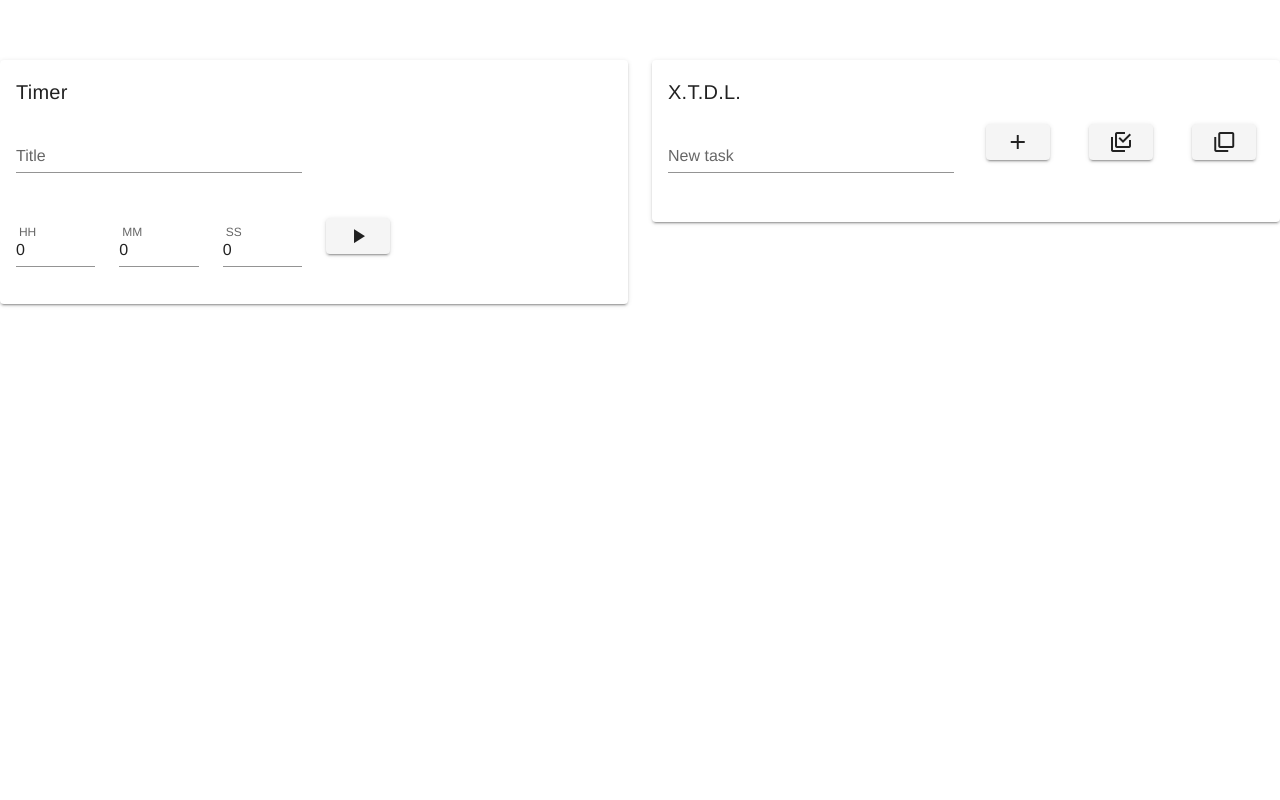
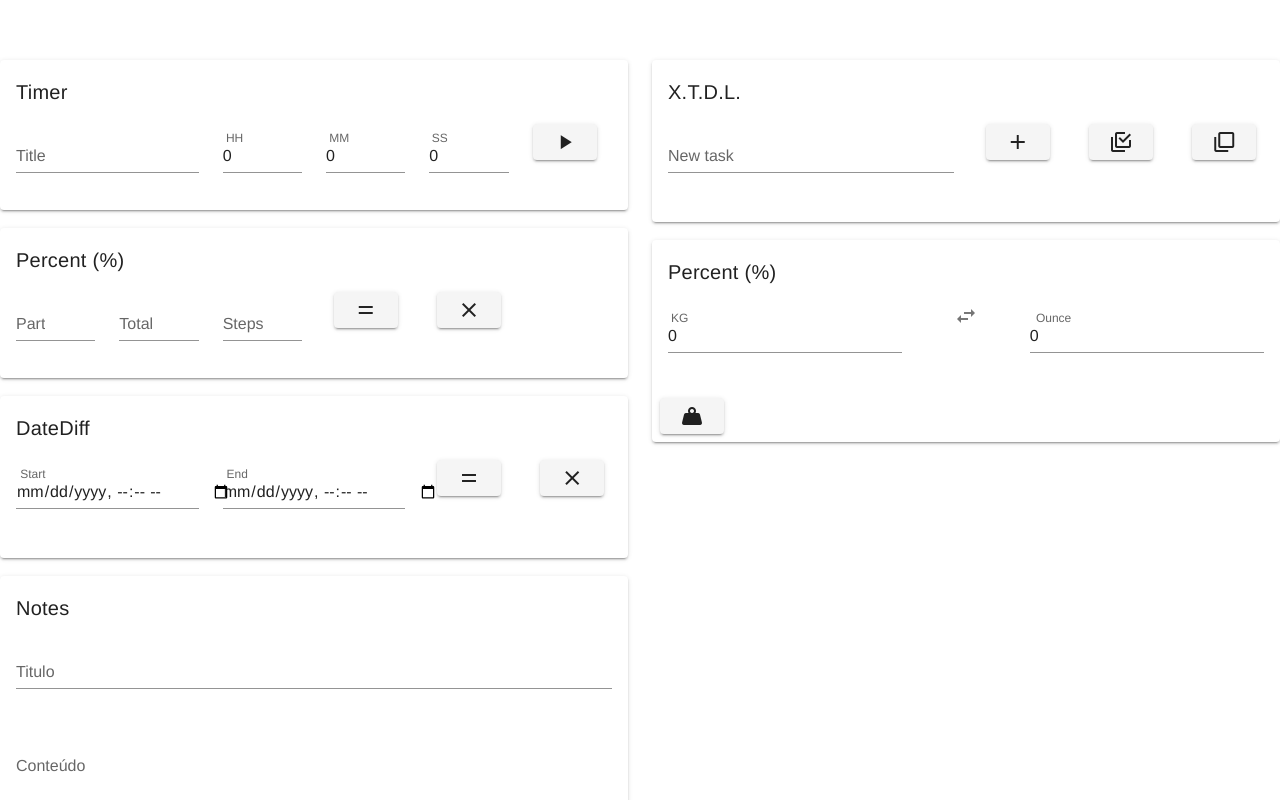
Before and after one commit to SauloTracer/Vue2Playground, a Vue app: page / in a window 1280 px wide. Shown: the top 800 px of the page. Built offline with nearby package versions, Linux system fonts and the light colour scheme; what vue-apexcharts would draw is missing.

Commit message:
Initial Commit: VueTimer, XTDL, Percent, DateDiff, etc

```diff
--- a/src/App.vue
+++ b/src/App.vue
@@ -4,9 +4,17 @@
       <v-row>
         <v-col cols="6">
           <timers v-show="timers" />
+          <br />
+          <percent v-show="percent" />
+          <br />
+          <date-diff v-show="dateDiff" />
+          <br />
+          <notes v-show="notes" />
         </v-col>
         <v-col cols="6">
           <todo v-show="todo" />
+          <br />
+          <kg-ounce v-show="kgOunce" />
         </v-col>
       </v-row>
     </div>
@@ -16,10 +24,14 @@
 <script>
 import timers from "./components/timers";
 import todo from "./components/todo";
+import percent from "./components/percent";
+import dateDiff from "./components/dateDiff";
+import notes from "./components/notes";
+import kgOunce from "./components/kgOunce.vue";
 
 export default {
-  name: "Timer",
-  components: { todo, timers },
+  name: "Tracer",
+  components: { todo, timers, percent, dateDiff, notes, kgOunce },
   data() {
     return {
       time: 10,
@@ -27,6 +39,10 @@ export default {
       comps: [],
       timers: true,
       todo: true,
+      percent: true,
+      dateDiff: true,
+      kgOunce: true,
+      notes: true,
     };
   },
 };
--- /dev/null
+++ b/src/components/dateDiff.vue
@@ -0,0 +1,124 @@
+<template>
+  <v-card>
+    <v-card-title>DateDiff</v-card-title>
+    <v-card-text>
+      <v-form ref="form" v-on:submit.prevent="() => {}">
+        <v-row>
+          <v-col cols="4">
+            <v-text-field
+              label="Start"
+              v-model="startDate"
+              :rules="rules.obrigatorio"
+              type="datetime-local"
+            ></v-text-field>
+          </v-col>
+          <v-col cols="4">
+            <v-text-field
+              label="End"
+              v-model="endDate"
+              :rules="rules.obrigatorio"
+              type="datetime-local"
+            ></v-text-field>
+          </v-col>
+          <v-col cols="2">
+            <v-btn color="orange" class="mx-2" @click="calc()">
+              <v-icon dark> mdi-equal </v-icon>
+            </v-btn>
+          </v-col>
+          <v-col cols="2">
+            <v-btn color="red" class="mx-2" @click="clear()">
+              <v-icon dark> mdi-close </v-icon>
+            </v-btn>
+          </v-col>
+        </v-row>
+      </v-form>
+      <v-row v-if="result">
+        <v-spacer></v-spacer>
+        <v-col cols="12">
+          <h2>
+            {{ result.totalDias ? `${result.totalDias} dia(s)` : "" }}
+            {{ result.horas ? `${result.horas} hora(s)` : "" }}
+            {{ result.minutos ? `${result.minutos} minuto(s)` : "" }}
+          </h2>
+          <h3 v-if="result.totalDias >= 30">
+            ~ {{ result.anos ? `${result.anos} ano(s)` : "" }}
+            {{ result.meses ? `${result.meses} mese(s)` : "" }}
+            {{ result.dias ? `${result.dias} dia(s)` : "" }}
+            {{ result.horas ? `${result.horas} hora(s)` : "" }}
+            {{ result.minutos ? `${result.minutos} minuto(s)` : "" }}
+          </h3>
+        </v-col>
+        <v-spacer></v-spacer>
+      </v-row>
+    </v-card-text>
+  </v-card>
+</template>
+
+<script>
+export default {
+  data() {
+    return {
+      startDate: 0,
+      endDate: 0,
+      result: {
+        anos: 0,
+        meses: 0,
+        dias: 0,
+        totalDias: 0,
+        horas: 0,
+        minutos: 0,
+      },
+      rules: {
+        obrigatorio: [(value) => !!value || "Preenchimento obrigatório!"],
+      },
+    };
+  },
+  methods: {
+    calc() {
+      let startDate = new Date(this.startDate);
+      let endDate = new Date(this.endDate);
+
+      let totalMs = endDate - startDate;
+      let remainingMs = totalMs;
+
+      let msDay = 86400000;
+      let msHour = 3600000;
+      let msMinute = 60000;
+
+      let dias = Math.floor(totalMs / msDay); //Um dia em milisegundos
+      let totalDias = dias;
+      remainingMs -= dias * msDay;
+
+      let horas = Math.floor(remainingMs / msHour);
+      remainingMs -= horas * msHour;
+
+      let minutos = Math.floor(remainingMs / msMinute);
+
+      let anos = Math.floor(dias / 365);
+      dias -= anos * 365;
+
+      let meses = Math.floor(dias / 30);
+      dias -= meses * 30;
+
+      this.result = { anos, meses, dias, totalDias, horas, minutos };
+    },
+    clear() {
+      this.$refs.form.reset();
+      this.result = {
+        anos: 0,
+        meses: 0,
+        dias: 0,
+        totalDias: 0,
+        horas: 0,
+        minutos: 0,
+      };
+    },
+  },
+  mounted() {
+    this.clear();
+  },
+};
+</script>
+
+<style scoped>
+</style>
--- /dev/null
+++ b/src/components/kgOunce.vue
@@ -0,0 +1,54 @@
+<template>
+  <v-card>
+    <v-card-title>Percent (%)</v-card-title>
+
+    <v-card-text>
+      <v-row>
+        <v-col cols="5">
+          <v-text-field
+            v-model="kg"
+            type="number"
+            label="KG"
+            @keypress.enter="convert"
+          />
+        </v-col>
+        <v-col cols="2">
+          <v-icon>mdi-swap-horizontal</v-icon>
+        </v-col>
+        <v-col cols="5">
+          <v-text-field
+            v-model="ounce"
+            type="number"
+            label="Ounce"
+            @keypress.enter="convert"
+          />
+        </v-col>
+      </v-row>
+    </v-card-text>
+
+    <v-card-actions>
+      <v-btn @click="convert" primary ref="btnConvert">
+        <v-icon>mdi-weight</v-icon>
+      </v-btn>
+    </v-card-actions>
+  </v-card>
+</template>
+
+<script>
+export default {
+  data: () => ({
+    kg: 0,
+    ounce: 0,
+  }),
+  methods: {
+    convert() {
+      if (this.kg) {
+        this.ounce = this.kg / 0.0283495;
+      } else if (this.ounce) {
+        this.kg = this.ounce * 0.0283495;
+      }
+    },
+  },
+  mounted() {},
+};
+</script>
--- /dev/null
+++ b/src/components/notes.vue
@@ -0,0 +1,100 @@
+<template>
+  <v-card>
+    <v-card-title>Notes</v-card-title>
+    <v-card-text>
+      <v-form ref="form" v-on:submit.prevent="() => {}">
+        <v-row>
+          <v-col>
+            <v-text-field
+              label="Titulo"
+              v-model="note.title"
+              :rules="rules.obrigatorio"
+              type="text"
+            ></v-text-field>
+          </v-col>
+        </v-row>
+        <v-row>
+          <v-col>
+            <v-textarea
+              label="Conteúdo"
+              v-model="note.content"
+              :rules="rules.obrigatorio"
+              type="number"
+            ></v-textarea>
+          </v-col>
+        </v-row>
+        <v-row>
+          <v-col cols="2">
+            <v-text-field
+              label="Tags"
+              v-model="note.tags"
+              type="text"
+            ></v-text-field>
+          </v-col>
+        </v-row>
+        <v-row>
+          <v-col cols="2">
+            <v-btn color="orange" class="mx-2" @click="save()">
+              <v-icon dark> mdi-save </v-icon>
+            </v-btn>
+          </v-col>
+          <v-col cols="2">
+            <v-btn color="red" class="mx-2" @click="clear()">
+              <v-icon dark> mdi-close </v-icon>
+            </v-btn>
+          </v-col>
+        </v-row>
+      </v-form>
+
+      <!--
+        Listar notas organizadas por tags
+      -->
+    </v-card-text>
+  </v-card>
+</template>
+
+<script>
+export default {
+  data() {
+    return {
+      notes: [],
+      note: {
+        id: 0,
+        title: "",
+        content: "",
+        tags: [],
+        links: [],
+      },
+      rules: {
+        obrigatorio: [(value) => !!value || "Preenchimento obrigatório!"],
+      },
+    };
+  },
+  methods: {
+    save() {
+      this.notes.push(this.note);
+      this.saveNotes();
+      this.clear();
+    },
+    saveNotes() {
+      localStorage.setItem("notes", JSON.stringify(this.notes));
+    },
+    clear() {
+      this.$refs.form.reset();
+      this.note = {
+        id: 0,
+        title: "",
+        content: "",
+        tags: [],
+        links: [],
+      };
+    },
+  },
+  mounted() {
+    this.clear();
+  },
+};
+</script>
+
+<style scoped>
+</style>
--- /dev/null
+++ b/src/components/percent.vue
@@ -0,0 +1,95 @@
+<template>
+  <v-card>
+    <v-card-title>Percent (%)</v-card-title>
+    <v-card-text>
+      <v-form ref="form" v-on:submit.prevent="() => {}">
+        <v-row>
+          <v-col cols="2">
+            <v-text-field
+              label="Part"
+              v-model="part"
+              :rules="rules.obrigatorio"
+              type="number"
+            ></v-text-field>
+          </v-col>
+          <v-col cols="2">
+            <v-text-field
+              label="Total"
+              v-model="total"
+              :rules="rules.obrigatorio"
+              type="number"
+            ></v-text-field>
+          </v-col>
+          <v-col cols="2">
+            <v-text-field
+              label="Steps"
+              v-model="steps"
+              type="number"
+            ></v-text-field>
+          </v-col>
+          <v-col cols="2">
+            <v-btn color="orange" class="mx-2" @click="calc()">
+              <v-icon dark> mdi-equal </v-icon>
+            </v-btn>
+          </v-col>
+          <v-col cols="2">
+            <v-btn color="red" class="mx-2" @click="clear()">
+              <v-icon dark> mdi-close </v-icon>
+            </v-btn>
+          </v-col>
+        </v-row>
+      </v-form>
+      <v-row v-if="res">
+        <v-spacer></v-spacer>
+        <v-col cols="2">
+          <h2>{{ res.toFixed(2) }} %</h2>
+        </v-col>
+        <v-spacer></v-spacer>
+      </v-row>
+      <v-row v-if="res">
+        <v-spacer></v-spacer>
+        <h3>{{ total - part }} remaining</h3>
+        <v-spacer></v-spacer>
+      </v-row>
+      <v-row v-if="targetStep">
+        <v-col cols="12">
+          <h3>Step target: {{ targetStep.toFixed(2) }}</h3>
+        </v-col>
+      </v-row>
+    </v-card-text>
+  </v-card>
+</template>
+
+<script>
+export default {
+  data() {
+    return {
+      part: 0,
+      total: 0,
+      steps: 0,
+      res: 0,
+      targetStep: 0,
+      rules: {
+        obrigatorio: [(value) => !!value || "Preenchimento obrigatório!"],
+      },
+    };
+  },
+  methods: {
+    calc() {
+      this.res = (100 * this.part) / this.total;
+      if (this.steps) this.targetStep = (this.total - this.part) / this.steps;
+    },
+    clear() {
+      this.$refs.form.reset();
+      this.res = 0;
+      this.targetStep = 0;
+    },
+  },
+  mounted() {
+    this.clear();
+  },
+};
+</script>
+
+<style scoped>
+</style>
--- a/src/components/timers.vue
+++ b/src/components/timers.vue
@@ -4,27 +4,42 @@
 
     <v-card-text>
       <v-spacer></v-spacer>
+      <v-form ref="form">
         <v-row>
-        <v-col cols="6">
+          <v-col cols="4">
             <v-text-field v-model="title" label="Title" />
           </v-col>
-      </v-row>
-      <v-row>
           <v-col cols="2">
-          <v-text-field v-model="horas" type="number" label="HH" />
+            <v-text-field
+              v-model="horas"
+              type="number"
+              label="HH"
+              @keypress.enter="addTimer"
+            />
           </v-col>
           <v-col cols="2">
-          <v-text-field v-model="minutos" type="number" label="MM" />
+            <v-text-field
+              v-model="minutos"
+              type="number"
+              label="MM"
+              @keypress.enter="addTimer"
+            />
           </v-col>
           <v-col cols="2">
-          <v-text-field v-model="segundos" type="number" label="SS" />
+            <v-text-field
+              v-model="segundos"
+              type="number"
+              label="SS"
+              @keypress.enter="addTimer"
+            />
           </v-col>
           <v-col cols="1">
-          <v-btn @click="addTimer" primary>
+            <v-btn @click="addTimer" primary ref="btnAddTimer">
               <v-icon>mdi-play</v-icon>
             </v-btn>
           </v-col>
         </v-row>
+      </v-form>
       <v-spacer></v-spacer>
       <!-- Concluídos -->
       <div ref="container"></div>
@@ -52,13 +67,14 @@ export default {
   },
   methods: {
     addTimer() {
+      if (this.time == 0) return;
       var ComponentClass = Vue.extend(timer);
       var instance = new ComponentClass({
         vuetify,
         propsData: {
           time: Number(this.time),
           message: String(this.message),
-          title: String(this.title),
+          title: String(this.title ?? ""),
         },
       });
       instance.$mount();
@@ -66,6 +82,8 @@ export default {
         this.$refs.container.removeChild(instance.$el)
       );
       this.$refs.container.appendChild(instance.$el);
+      this.$refs.form.reset();
+      document.activeElement.blur();
     },
   },
   computed: {
--- a/src/components/todo.vue
+++ b/src/components/todo.vue
@@ -9,6 +9,7 @@
               label="New task"
               v-model="task.title"
               :rules="rules.obrigatorio"
+              @keypress.enter="addTask"
             ></v-text-field>
           </v-col>
           <v-col cols="2">
@@ -26,6 +27,8 @@
               <v-icon>mdi-checkbox-multiple-blank-outline</v-icon>
             </v-btn>
           </v-col>
+          <!-- sort-bool-ascending-variant -->
+          <!-- sort-bool-descending-variant -->
         </v-row>
       </v-form>
       <v-row>
@@ -94,6 +97,7 @@ export default {
         this.tasks.push({ ...this.task });
         this.$refs.formTodo.reset();
         this.saveTasks();
+        document.activeElement.blur();
       } else {
         console.log("Erros de validação no form.");
       }
```
Also changed, not shown: src/components/timer.vue (+4 -4 lines). Lines whose indentation alone changed are shown as unchanged.
